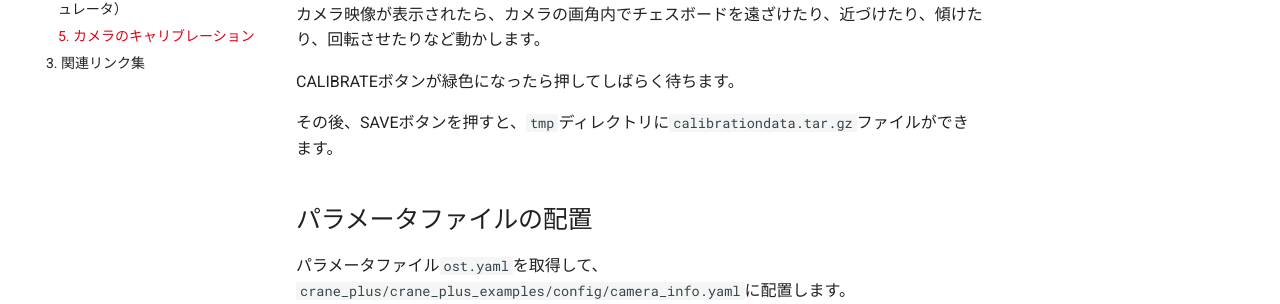
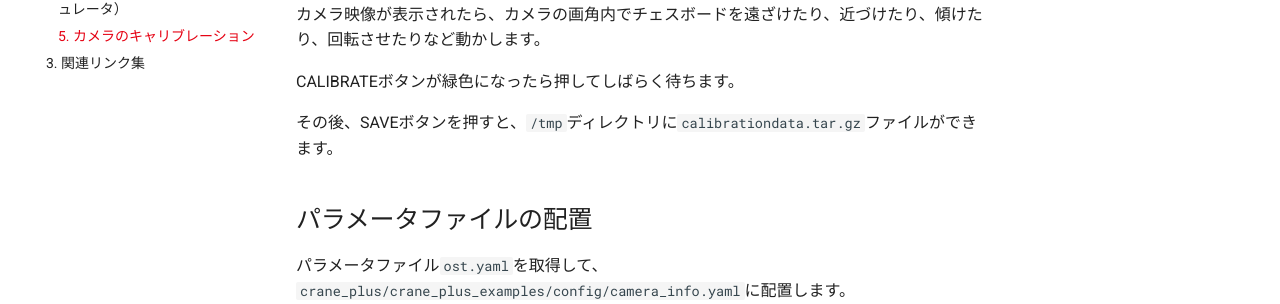
Before and after one commit to rt-net/tutorials, an MkDocs documentation site: the page built from docs/cranev2/ros/camera-calibration.md, in a window 1280 px wide and 900 px high, scrolled down 1315 px. Shown: the part 288-592 px from the top of the window. Built offline with MkDocs 1.6.1 and Material for MkDocs 9.7.7, drawn with Linux system fonts in a browser that asks for light colours; comment, search, counter and statistics services are not loaded.

Commit message:
データの保存先のディレクトリ名を修正
Co-authored-by: Kuwamai <mitsumex333@gmail.com>

```diff
--- a/docs/cranev2/ros/camera-calibration.md
+++ b/docs/cranev2/ros/camera-calibration.md
@@ -58,7 +58,7 @@ ros2 run camera_calibration cameracalibrator --size 6x9 --square 0.022 --ros-arg
 
 CALIBRATEボタンが緑色になったら押してしばらく待ちます。
 
-その後、SAVEボタンを押すと、`tmp`ディレクトリに`calibrationdata.tar.gz`ファイルができます。
+その後、SAVEボタンを押すと、`/tmp`ディレクトリに`calibrationdata.tar.gz`ファイルができます。
 
 ## パラメータファイルの配置 {: #replace-file}
 パラメータファイル`ost.yaml`を取得して、`crane_plus/crane_plus_examples/config/camera_info.yaml`に配置します。
```
